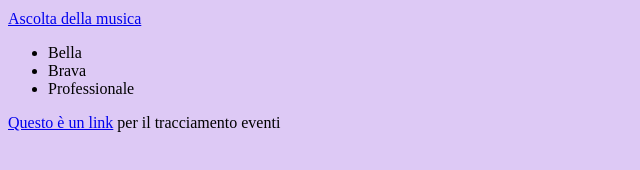
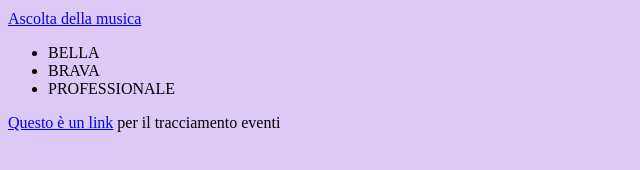
Before and after one commit to heaten87/amicidimariadefilippi, a plain HTML site: page index.html in a window 1280 px wide. Shown: the part 406-576 px from the top of the page, 0-640 px from the left. Drawn offline with Linux system fonts and the light colour scheme.

Commit message:
Update index.html

```diff
--- a/index.html
+++ b/index.html
@@ -29,9 +29,9 @@
 <p><a href="https://www.bleep.com">Ascolta della musica</a>
 </p>
 <ul>
-  <li>Bella</li>
-  <li>Brava</li>
-  <li>Professionale</li>
+  <li>BELLA</li>
+  <li>BRAVA</li>
+  <li>PROFESSIONALE</li>
 </ul>
 
 <p><a href="#" onClick="gtag('event','tracciamento click');" onContextMenu="gtag('event','Clic tasto destro');">Questo è un link</a> per il tracciamento eventi</p>
```
